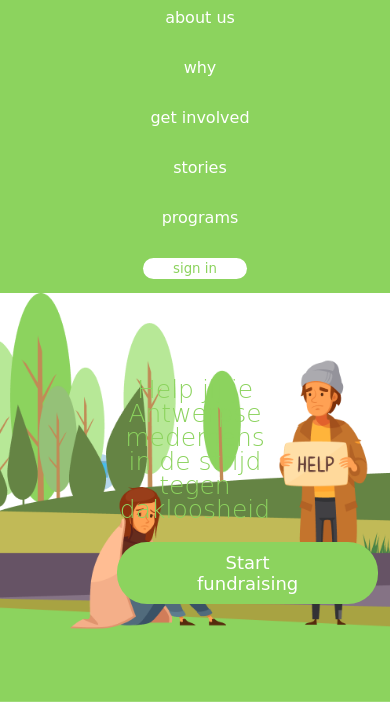
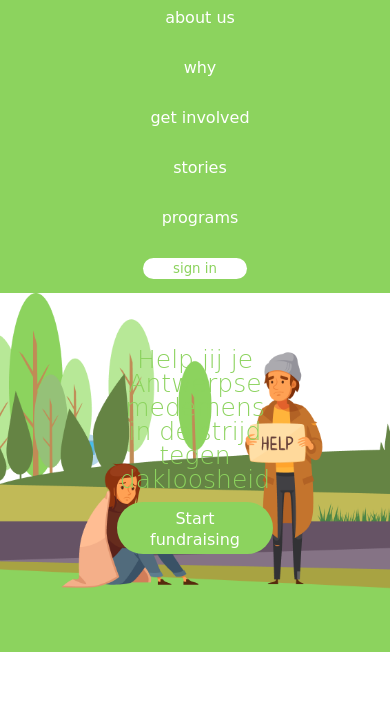
Before and after one commit to myrthedpvn/MpWeb, a plain HTML site: page proefexamen/index.html in a window 390 px wide. Shown: the part 57-771 px from the top of the page. Drawn offline with Linux system fonts and the light colour scheme; a web font is replaced by a local one.

Commit message:
Add files via upload

```diff
--- a/proefexamen/index.html
+++ b/proefexamen/index.html
@@ -34,7 +34,7 @@
 
         <header>
             <h1>Help jij je Antwerpse medemens in de strijd tegen dakloosheid</h1>
-            <button class="green"><a href="#">Start fundraising</a></button>
+            <button class="fund"><a href="#">Start fundraising</a></button>
         </header>
 
         <section id="home">
--- a/proefexamen/query.css
+++ b/proefexamen/query.css
@@ -50,9 +50,12 @@
     #btn button{
         margin-right: 0rem;
     }
+    button.fund{
+        padding: 5px 20px;
+    }
 
     button.green{
-        padding: 0.625rem 5rem;
+        padding: 8px 80px;
     }
     button.white{
         padding: 0.625rem 5rem;
@@ -60,9 +63,11 @@
 
     /* header */
     #header{
-        padding: 0% 20% 25% 20%;
+        padding: 20% 20% 25% 20%;
     }
-
+    header h1{
+        margin: 55px 0px 10px 0px;
+    }
     /*home donate food*/
     #home, #donate, #food{
         margin: 5px 0px;
@@ -112,7 +117,6 @@
         padding-bottom: 0rem;
     }
 
-
     #tony p, #caroline p{
         color: white;
         font-weight: 700;
--- a/proefexamen/style.css
+++ b/proefexamen/style.css
@@ -107,6 +107,20 @@ button.green a{
     text-decoration: none;
     font-size: 18px;
 }
+button.fund{
+    background-color: #8CD35E;
+    color: white;
+    border: none;
+    border-radius: 1.875rem;
+    padding: 0.625rem 2.1875rem;
+    font-family: 'Koulen', cursive;
+    font-size: 1.125rem;
+}
+button.fund a{
+    color: #ffffff;
+    text-decoration: none;
+    font-size: 16px;
+}
 
 /* header */
 header{
@@ -128,7 +142,7 @@ header h1{
 /*home donate food*/
 #home, #donate, #food{
     text-align: center;
-    padding: 60px 0px;
+    padding: 40px 0px;
 }
 #home p, #donate p, #food p{
     padding: 0% 20%;
```
